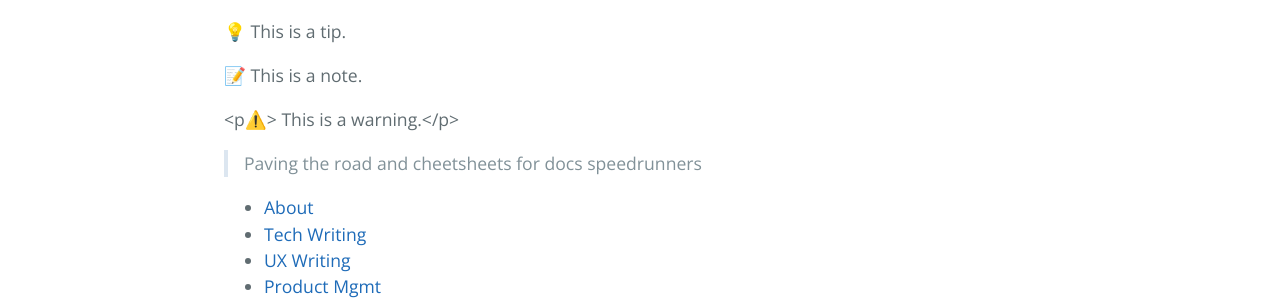
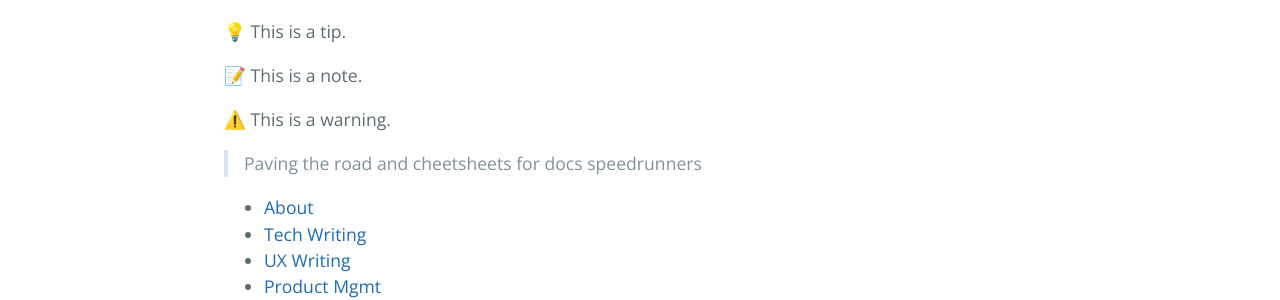
Before and after one commit to BigStepIdiomas/bigstepidiomas.github.io, a Jekyll site: the page built from index.md, in a window 1280 px wide. Shown: the part 845-1145 px from the top of the page. Built offline with Jekyll 4.4.1, drawn with Linux system fonts in a browser that asks for light colours.

Commit message:
commit - adding callouts.css and markdown samples

```diff
--- a/index.md
+++ b/index.md
@@ -84,7 +84,7 @@ Provide detailed descriptions of your past work experiences, highlighting your r
 </div>
 
 <div class="callout warning">
-    <p⚠️> This is a warning.</p>
+    <p>⚠️ This is a warning.</p>
 </div>
 
 
```
